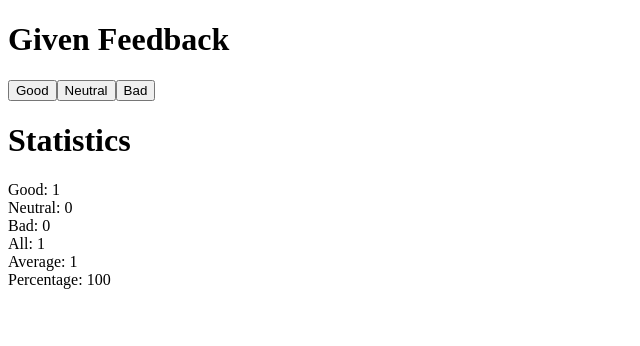
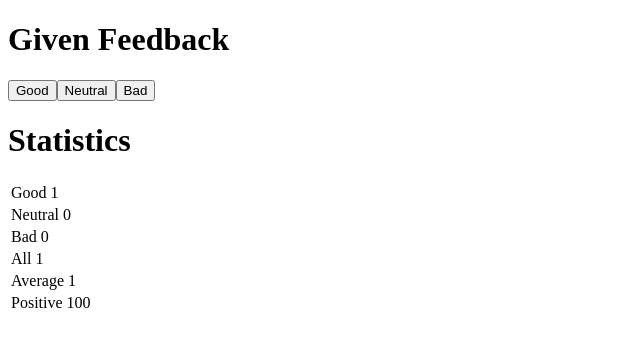
Before and after one commit to devchsykas/FullStackOpen2022, a React (Create React App) app in the folder part1/unicafe/: page / in a window 1280 px wide. Both pictures are taken after a click on the button "Good". Shown: the top 346 px of the page, without its empty margins (0-640 px from the left). Built offline with nearby package versions, Linux system fonts and the light colour scheme.

Commit message:
unicafe exercise 1.11

```diff
--- a/part1/unicafe/src/App.js
+++ b/part1/unicafe/src/App.js
@@ -50,14 +50,16 @@ const App = () => {
       {all === 0 ? (
         "No feedback given"
       ) : (
-        <div>
-          <Statistics text="Good:" value={good} />
-          <Statistics text="Neutral:" value={neutral} />
-          <Statistics text="Bad:" value={bad} />
-          <Statistics text="All:" value={all} />
-          <Statistics text="Average:" value={averageClicks()} />
-          <Statistics text="Percentage:" value={positiveClicks()} />
-        </div>
+        <table>
+          <Statistics
+            goodClick={good}
+            neutralClick={neutral}
+            badClick={bad}
+            allClicks={all}
+            averageClicks={averageClicks()}
+            positiveClicks={positiveClicks()}
+          />
+        </table>
       )}
     </div>
   );
--- a/part1/unicafe/src/StatisticLine.js
+++ b/part1/unicafe/src/StatisticLine.js
@@ -3,15 +3,15 @@ import React from "react";
 const StatisticLine = ({ text, value }) => {
   if (text === "positive")
     return (
-      <div>
+      <td>
         {text} {value} %
-      </div>
+      </td>
     );
   else
     return (
-      <div>
+      <td>
         {text} {value}
-      </div>
+      </td>
     );
 };
 
--- a/part1/unicafe/src/Statistics.js
+++ b/part1/unicafe/src/Statistics.js
@@ -1,11 +1,35 @@
 import React from "react";
 import StatisticLine from "./StatisticLine";
 
-const Statistics = ({ text, value }) => {
+const Statistics = ({
+  goodClick,
+  neutralClick,
+  badClick,
+  allClicks,
+  averageClicks,
+  positiveClicks,
+}) => {
   return (
-    <div>
-      <StatisticLine text={text} value={value} />
-    </div>
+    <tbody>
+      <tr>
+        <StatisticLine text="Good" value={goodClick} />
+      </tr>
+      <tr>
+        <StatisticLine text="Neutral" value={neutralClick} />
+      </tr>
+      <tr>
+        <StatisticLine text="Bad" value={badClick} />
+      </tr>
+      <tr>
+        <StatisticLine text="All" value={allClicks} />
+      </tr>
+      <tr>
+        <StatisticLine text="Average" value={averageClicks} />
+      </tr>
+      <tr>
+        <StatisticLine text="Positive" value={positiveClicks} />
+      </tr>
+    </tbody>
   );
 };
 
```
